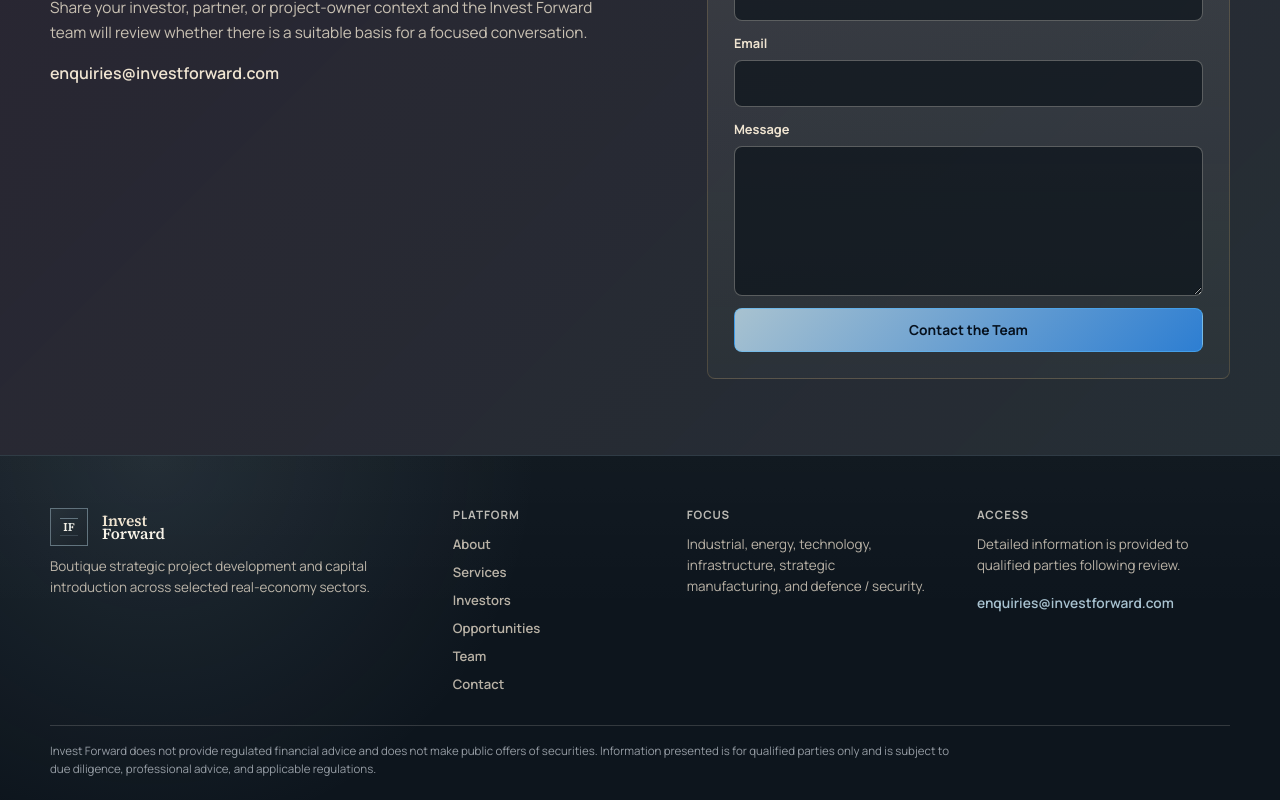
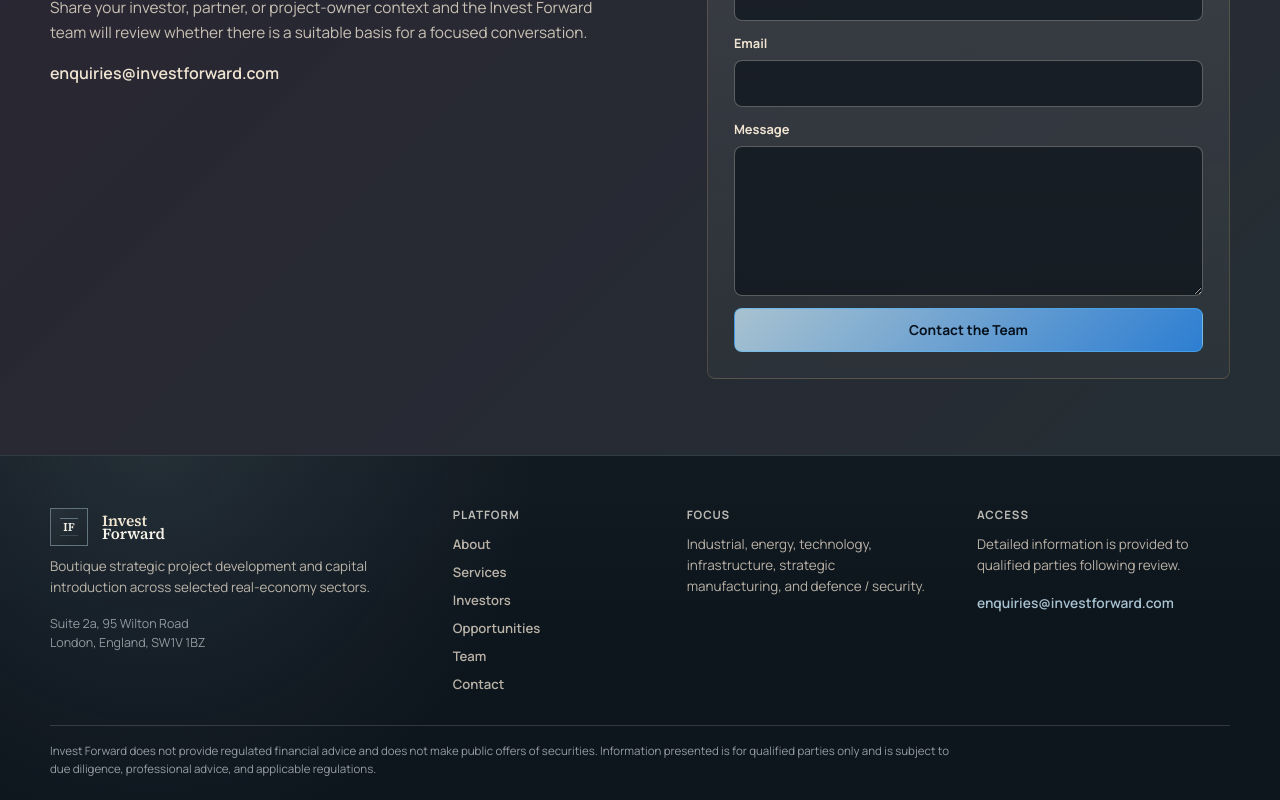
Before and after one commit to davimont62-maker/Invest-Forward-website, a Next.js app: page / in a window 1280 px wide. Shown: the part 2799-3599 px from the top of the page. Built offline with nearby package versions, Linux system fonts and the light colour scheme.

Commit message:
Add registered office address to footer

```diff
--- a/src/components/SiteFooter.tsx
+++ b/src/components/SiteFooter.tsx
@@ -14,6 +14,10 @@
             Boutique strategic project development and capital introduction across selected
             real-economy sectors.
           </p>
+          <address>
+            Suite 2a, 95 Wilton Road<br />
+            London, England, SW1V 1BZ
+          </address>
         </div>
 
         <div className="footer-column">
--- a/styles.css
+++ b/styles.css
@@ -1680,6 +1680,14 @@
   line-height: 1.55;
 }
 
+.site-footer address {
+  margin-top: 16px;
+  color: rgba(226, 232, 240, 0.6);
+  font-size: 0.78rem;
+  font-style: normal;
+  line-height: 1.55;
+}
+
 .site-footer .brand-mark {
   width: 38px;
   height: 38px;
```
